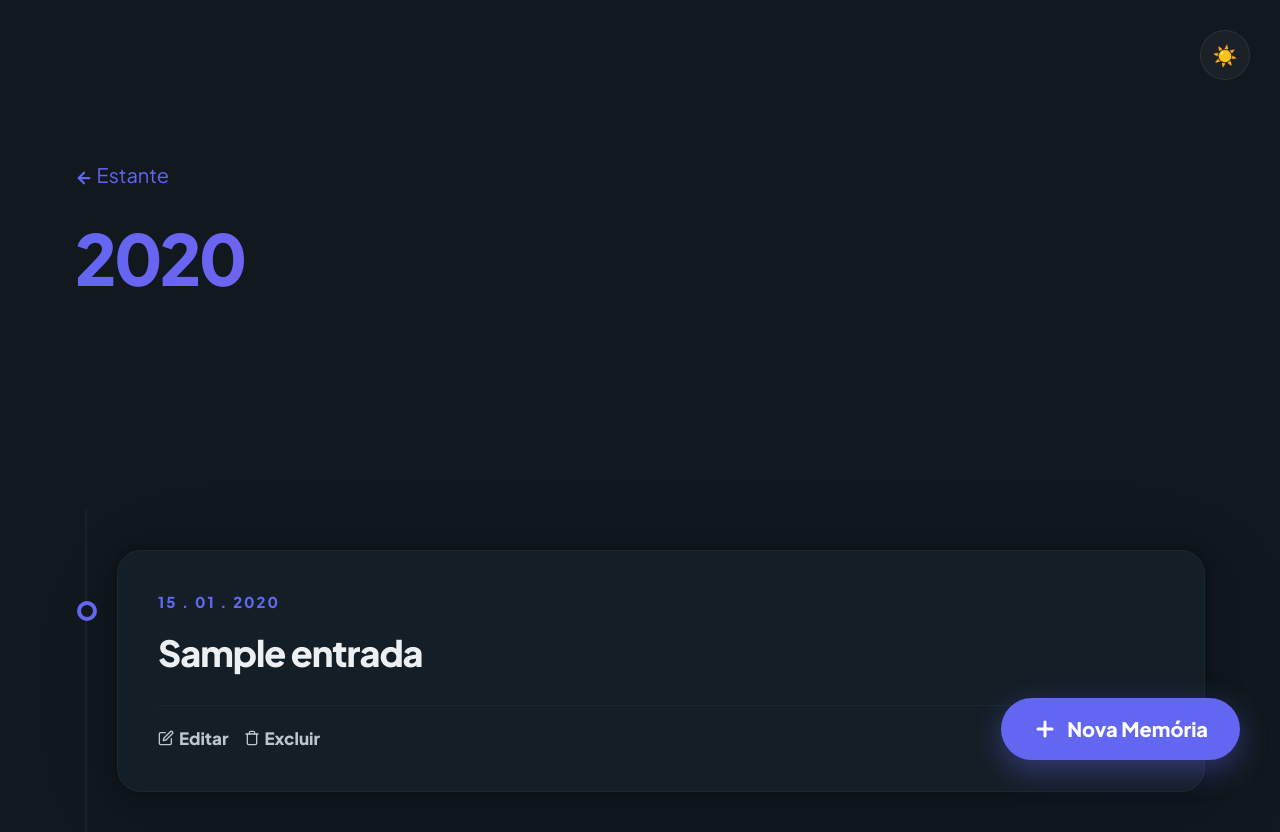
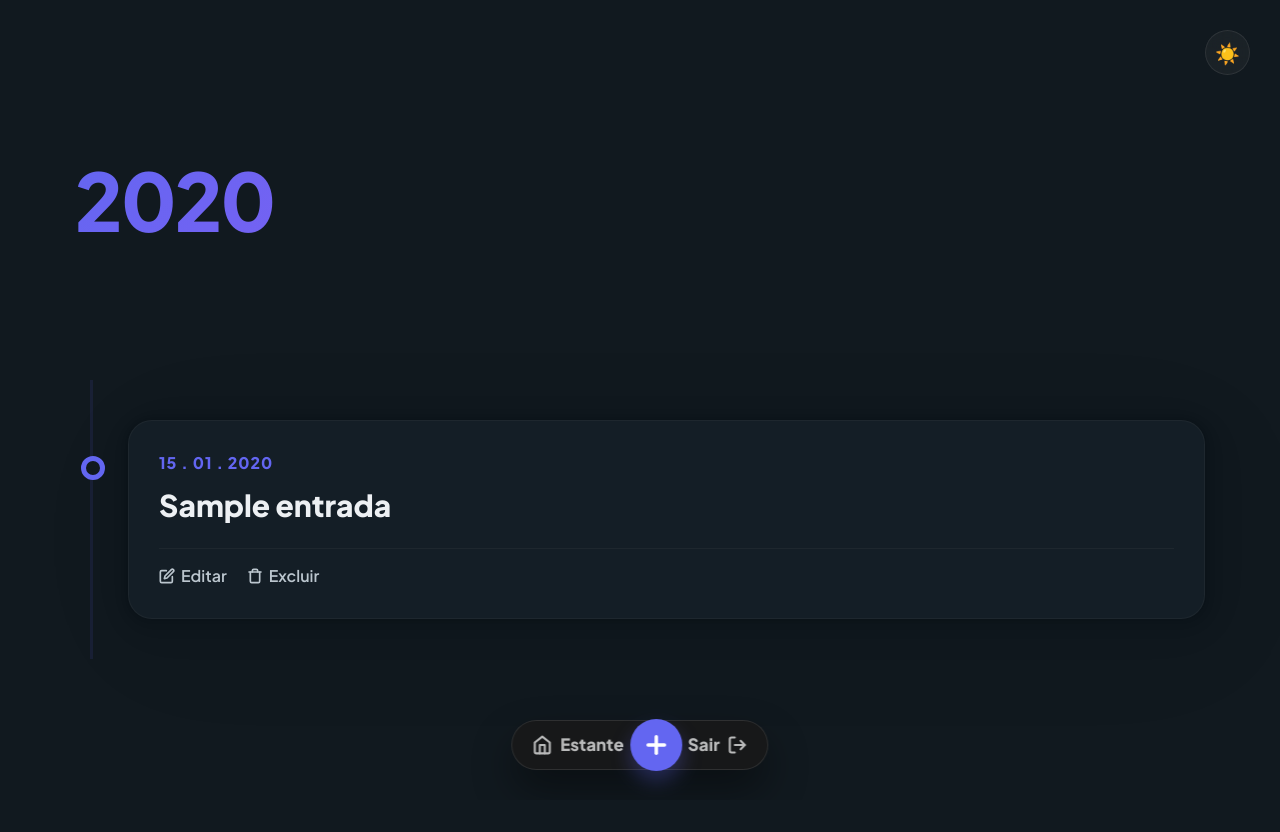
Before and after one commit to cauelima777/Flask, a Flask app: page /ano/2020 in a window 1280 px wide. After the commit the page ends 784 px from the top, so only its background shows below. Run offline with Flask 3, Linux system fonts and the light colour scheme; a user stored in the database is signed in; tables that the repository leaves empty hold one stand-in row (values such as "Sample post").

Commit message:
Correções HTML - 12/04/2026

```diff
--- a/templates/lista_ano.html
+++ b/templates/lista_ano.html
@@ -14,151 +14,178 @@
             --primary-soft: rgba(99, 102, 241, 0.1);
             --font-family: 'Plus Jakarta Sans', sans-serif;
             --card-radius: 24px;
+            --transition: all 0.3s cubic-bezier(0.4, 0, 0.2, 1);
         }
 
         body {
             font-family: var(--font-family);
             background: var(--background-color);
             transition: background 0.4s ease;
+            padding-bottom: 120px; /* Respiro para a barra não cobrir o conteúdo */
         }
 
-        /* Cabeçalho Refinado */
-        .header-section { margin-top: 80px; margin-bottom: 60px; }
-
-        .back-btn {
-            text-decoration: none;
-            font-weight: 700;
-            color: var(--text-muted);
-            font-size: 0.85rem;
-            text-transform: uppercase;
-            letter-spacing: 1px;
-            display: flex;
-            align-items: center;
-            gap: 8px;
-            transition: 0.2s;
-        }
-        .back-btn:hover { color: var(--primary); transform: translateX(-5px); }
+        /* Tema e Header */
+        .header-section { margin-top: 60px; margin-bottom: 40px; }
 
         h1 {
-            font-size: 3.5rem;
+            font-size: clamp(2.5rem, 8vw, 4rem);
             font-weight: 800;
-            letter-spacing: -3px;
-            margin-top: 15px;
-            background: linear-gradient(to right, var(--primary), #a855f7);
+            letter-spacing: -2px;
+            margin: 0;
+            background: linear-gradient(135deg, var(--primary), #a855f7);
             -webkit-background-clip: text;
             -webkit-text-fill-color: transparent;
         }
 
-        /* Lista em Estilo Timeline */
+        /* Timeline e Cards */
         .memory-list {
             display: flex;
             flex-direction: column;
-            gap: 24px;
-            border-left: 2px solid var(--primary-soft);
-            padding-left: 30px;
-            margin-left: 10px;
+            gap: 32px;
+            border-left: 3px solid var(--primary-soft);
+            padding-left: 35px;
+            margin-left: 15px;
+            position: relative;
         }
 
         .memory-card {
-            border: none;
             background: var(--card-background-color);
             border: 1px solid rgba(120, 120, 120, 0.1);
             border-radius: var(--card-radius);
-            padding: 40px;
-            transition: all 0.4s cubic-bezier(0.175, 0.885, 0.32, 1.275);
+            padding: 30px;
+            transition: var(--transition);
             position: relative;
             cursor: pointer;
         }
 
-        /* A "bolinha" da timeline */
         .memory-card::before {
             content: '';
             position: absolute;
-            left: -41px;
-            top: 50px;
-            width: 20px;
-            height: 20px;
+            left: -48.5px;
+            top: 35px;
+            width: 24px;
+            height: 24px;
             background: var(--background-color);
-            border: 4px solid var(--primary);
+            border: 5px solid var(--primary);
             border-radius: 50%;
             z-index: 2;
+            transition: var(--transition);
         }
 
         .memory-card:hover {
-            transform: scale(1.02) translateX(10px);
-            box-shadow: 0 20px 40px rgba(0,0,0,0.1);
+            transform: translateY(-5px);
+            box-shadow: 0 20px 25px -5px rgba(0, 0, 0, 0.1);
             border-color: var(--primary);
         }
 
+        .memory-card:hover::before { background: var(--primary); }
+
         .memory-date {
-            font-size: 0.75rem;
-            font-weight: 800;
+            font-size: 0.8rem;
+            font-weight: 700;
             color: var(--primary);
-            text-transform: uppercase;
-            letter-spacing: 2px;
-            margin-bottom: 12px;
+            letter-spacing: 1px;
             display: block;
+            margin-bottom: 8px;
         }
 
         .memory-title {
             margin: 0;
-            font-weight: 800;
-            font-size: 1.8rem;
-            letter-spacing: -1px;
+            font-weight: 700;
+            font-size: 1.5rem;
             color: var(--h1-color);
         }
 
-        /* Ações do Card */
         .card-actions {
-            margin-top: 25px;
+            margin-top: 20px;
             display: flex;
-            gap: 15px;
+            gap: 20px;
             border-top: 1px solid rgba(120, 120, 120, 0.1);
-            padding-top: 20px;
+            padding-top: 15px;
         }
 
         .action-link {
-            font-size: 0.85rem;
-            font-weight: 700;
+            font-size: 0.8rem;
+            font-weight: 600;
             text-decoration: none;
             color: var(--text-muted);
-            transition: 0.2s;
             display: flex;
             align-items: center;
-            gap: 5px;
+            gap: 6px;
         }
 
         .action-link:hover { color: var(--primary); }
-        .delete-link:hover { color: #ff4d4d !important; }
+        .delete-link:hover { color: #ef4444 !important; }
 
-        /* Botão Flutuante (FAB) */
-        .fab-new {
+        /* NOVA BARRA FLUTUANTE (FLOATING NAV) */
+        .floating-nav {
             position: fixed;
-            bottom: 40px;
-            right: 40px;
-            background: var(--primary);
-            color: white !important;
-            padding: 16px 32px;
+            bottom: 30px;
+            left: 50%;
+            transform: translateX(-50%);
+            background: rgba(25, 25, 25, 0.85);
+            backdrop-filter: blur(12px);
+            -webkit-backdrop-filter: blur(12px);
+            border: 1px solid rgba(255, 255, 255, 0.1);
+            padding: 8px 12px;
             border-radius: 100px;
-            font-weight: 800;
-            text-decoration: none;
-            box-shadow: 0 10px 30px rgba(99, 102, 241, 0.4);
-            transition: all 0.3s;
-            z-index: 1000;
             display: flex;
             align-items: center;
-            gap: 10px;
+            gap: 8px;
+            box-shadow: 0 20px 40px rgba(0, 0, 0, 0.4);
+            z-index: 1000;
         }
-        .fab-new:hover { transform: translateY(-5px); box-shadow: 0 15px 35px rgba(99, 102, 241, 0.5); }
 
-        /* Theme Toggle */
+        .nav-item {
+            color: white !important;
+            text-decoration: none;
+            font-size: 0.85rem;
+            font-weight: 700;
+            padding: 10px 18px;
+            border-radius: 50px;
+            transition: var(--transition);
+            display: flex;
+            align-items: center;
+            gap: 8px;
+            opacity: 0.7;
+        }
+
+        .nav-item:hover {
+            opacity: 1;
+            background: rgba(255, 255, 255, 0.1);
+        }
+
+        .nav-add {
+            background: var(--primary) !important;
+            color: white !important;
+            width: 52px;
+            height: 52px;
+            border-radius: 50%;
+            display: flex;
+            align-items: center;
+            justify-content: center;
+            box-shadow: 0 10px 20px rgba(99, 102, 241, 0.3);
+            transition: var(--transition);
+        }
+
+        .nav-add:hover {
+            transform: scale(1.1) rotate(90deg);
+        }
+
+        /* Botão de Tema */
         #theme-toggle {
             position: fixed; top: 30px; right: 30px;
             background: rgba(120, 120, 120, 0.1);
             backdrop-filter: blur(10px);
-            border-radius: 50%; width: 50px; height: 50px;
+            border-radius: 50%; width: 45px; height: 45px;
             display: flex; align-items: center; justify-content: center;
             cursor: pointer; z-index: 1000; border: 1px solid rgba(120, 120, 120, 0.2);
+        }
+
+        @media (max-width: 600px) {
+            .floating-nav { width: 95%; justify-content: space-between; }
+            .nav-item span { display: none; } /* Deixa só ícones no mobile */
+            .header-section { margin-top: 40px; }
         }
     </style>
 </head>
@@ -169,10 +196,6 @@
     </div>
 
     <header class="header-section">
-        <a href="{{ url_for('index') }}" class="back-link">
-            <svg width="18" height="18" viewBox="0 0 24 24" fill="none" stroke="currentColor" stroke-width="3" stroke-linecap="round" stroke-linejoin="round"><line x1="19" y1="12" x2="5" y2="12"></line><polyline points="12 19 5 12 12 5"></polyline></svg>
-            Estante
-        </a>
         <h1>{{ ano }}</h1>
     </header>
 
@@ -184,26 +207,37 @@
 
             <div class="card-actions">
                 <a href="{{ url_for('editar', id=entrada.id) }}" class="action-link" onclick="event.stopPropagation()">
-                    <svg width="16" height="16" viewBox="0 0 24 24" fill="none" stroke="currentColor" stroke-width="2" stroke-linecap="round" stroke-linejoin="round"><path d="M11 4H4a2 2 0 0 0-2 2v14a2 2 0 0 0 2 2h14a2 2 0 0 0 2-2v-7"></path><path d="M18.5 2.5a2.121 2.121 0 0 1 3 3L12 15l-4 1 1-4L18.5 2.5z"></path></svg>
+                    <svg width="16" height="16" viewBox="0 0 24 24" fill="none" stroke="currentColor" stroke-width="2.5" stroke-linecap="round" stroke-linejoin="round"><path d="M11 4H4a2 2 0 0 0-2 2v14a2 2 0 0 0 2 2h14a2 2 0 0 0 2-2v-7"></path><path d="M18.5 2.5a2.121 2.121 0 0 1 3 3L12 15l-4 1 1-4L18.5 2.5z"></path></svg>
                     Editar
                 </a>
                 <a href="#" class="action-link delete-link" onclick="event.stopPropagation(); if(confirm('Apagar para sempre?')) location.href='{{ url_for('deletar', id=entrada.id) }}'">
-                    <svg width="16" height="16" viewBox="0 0 24 24" fill="none" stroke="currentColor" stroke-width="2" stroke-linecap="round" stroke-linejoin="round"><polyline points="3 6 5 6 21 6"></polyline><path d="M19 6v14a2 2 0 0 1-2 2H7a2 2 0 0 1-2-2V6m3 0V4a2 2 0 0 1 2-2h4a2 2 0 0 1 2 2v2"></path></svg>
+                    <svg width="16" height="16" viewBox="0 0 24 24" fill="none" stroke="currentColor" stroke-width="2.5" stroke-linecap="round" stroke-linejoin="round"><polyline points="3 6 5 6 21 6"></polyline><path d="M19 6v14a2 2 0 0 1-2 2H7a2 2 0 0 1-2-2V6m3 0V4a2 2 0 0 1 2-2h4a2 2 0 0 1 2 2v2"></path></svg>
                     Excluir
                 </a>
             </div>
         </article>
         {% else %}
         <div style="text-align: center; padding: 100px; opacity: 0.5;">
-            <p>Ainda não há registros nesta parte da sua história.</p>
+            <p>Nenhum registro encontrado em {{ ano }}.</p>
         </div>
         {% endfor %}
     </div>
 
-    <a href="{{ url_for('escrever') }}" class="fab-new">
-        <svg width="24" height="24" viewBox="0 0 24 24" fill="none" stroke="currentColor" stroke-width="3" stroke-linecap="round" stroke-linejoin="round"><line x1="12" y1="5" x2="12" y2="19"></line><line x1="5" y1="12" x2="19" y2="12"></line></svg>
-        Nova Memória
-    </a>
+    <nav class="floating-nav">
+        <a href="{{ url_for('index') }}" class="nav-item">
+            <svg width="20" height="20" viewBox="0 0 24 24" fill="none" stroke="currentColor" stroke-width="2.5" stroke-linecap="round" stroke-linejoin="round"><path d="M3 9l9-7 9 7v11a2 2 0 0 1-2 2H5a2 2 0 0 1-2-2z"></path><polyline points="9 22 9 12 15 12 15 22"></polyline></svg>
+            <span>Estante</span>
+        </a>
+
+        <a href="{{ url_for('escrever') }}" class="nav-add" title="Nova Memória">
+            <svg width="28" height="28" viewBox="0 0 24 24" fill="none" stroke="currentColor" stroke-width="3" stroke-linecap="round" stroke-linejoin="round"><line x1="12" y1="5" x2="12" y2="19"></line><line x1="5" y1="12" x2="19" y2="12"></line></svg>
+        </a>
+
+        <a href="{{ url_for('logout') }}" class="nav-item">
+            <span>Sair</span>
+            <svg width="20" height="20" viewBox="0 0 24 24" fill="none" stroke="currentColor" stroke-width="2.5" stroke-linecap="round" stroke-linejoin="round"><path d="M9 21H5a2 2 0 0 1-2-2V5a2 2 0 0 1 2-2h4"></path><polyline points="16 17 21 12 16 7"></polyline><line x1="21" y1="12" x2="9" y2="12"></line></svg>
+        </a>
+    </nav>
 
     <script>
         function toggleTheme() {
```
Also changed, not shown: templates/index.html (+0 -7 lines).
